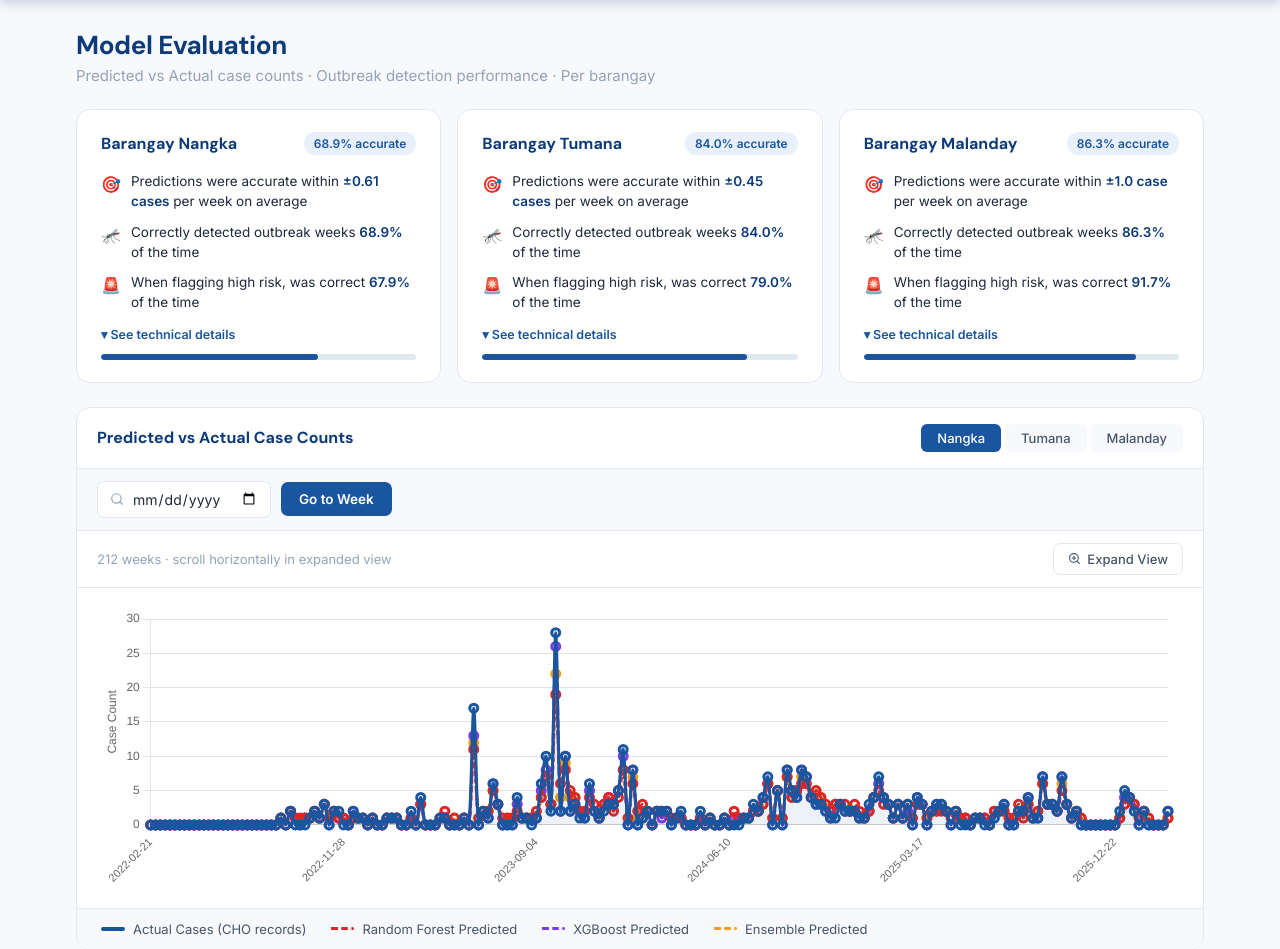
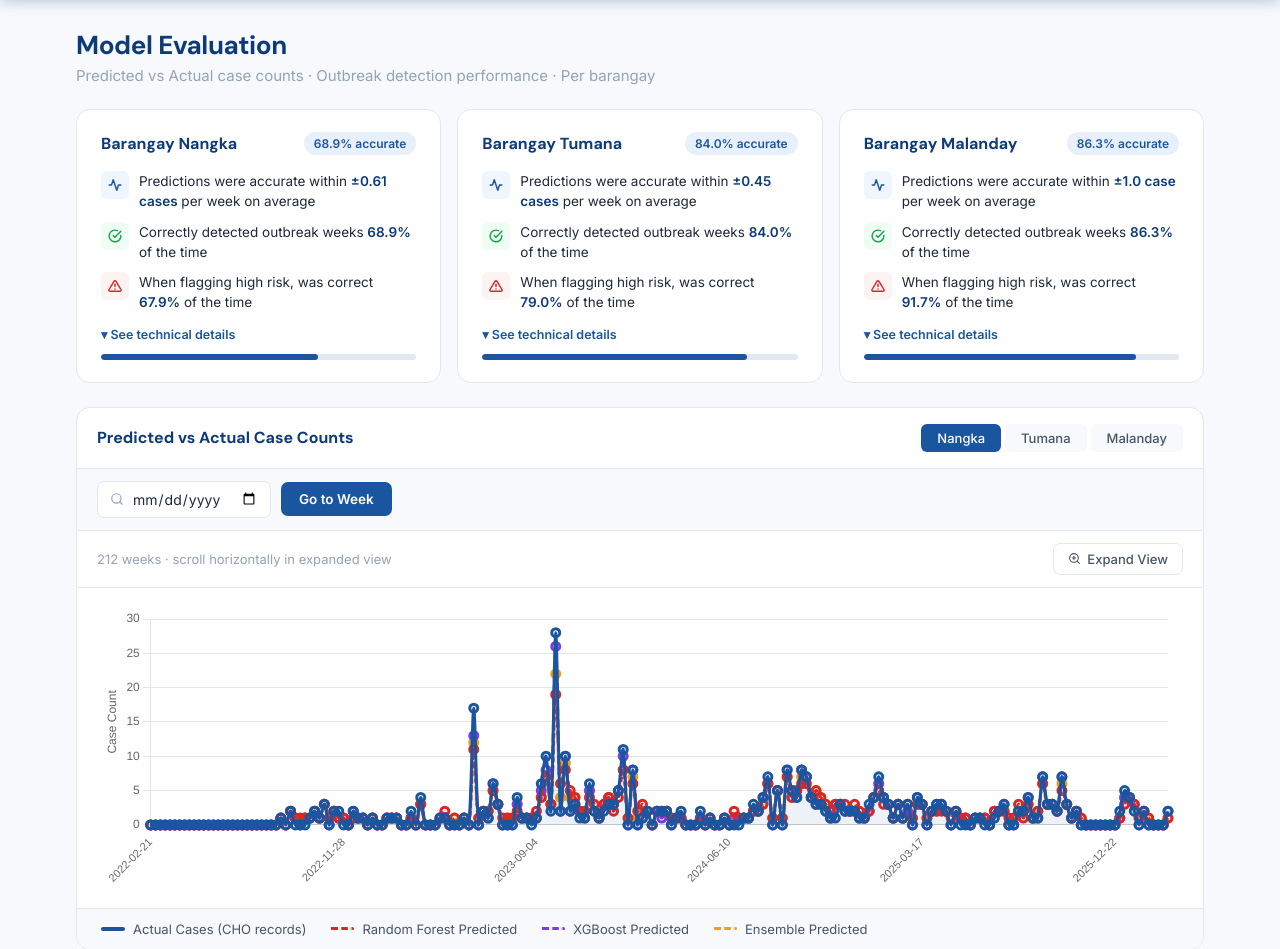
Before and after one commit to DevNigelSan/DengueTect, a Flask app: page /evaluation in a window 1280 px wide. Shown: the part 72-1021 px from the top of the page. Run offline with Flask 3, Linux system fonts and the light colour scheme; the visitor is signed in with stand-in values (Sample User, id 1); parts of the project's set-up code (start-up, migrations or seed data) failed here and were passed over.

Commit message:
Replace emoji icons with styled SVG icons on evaluation cards

```diff
--- a/app/static/css/evaluation.css
+++ b/app/static/css/evaluation.css
@@ -333,10 +333,18 @@
 }
 
 .eval-plain-icon {
-  font-size: 16px;
+  width: 28px;
+  height: 28px;
+  border-radius: 6px;
+  display: flex;
+  align-items: center;
+  justify-content: center;
   flex-shrink: 0;
-  margin-top: 1px;
 }
+
+.eval-plain-icon.blue  { background: #EFF6FF; color: var(--blue-primary); }
+.eval-plain-icon.green { background: #F0FDF4; color: var(--green-safe); }
+.eval-plain-icon.red   { background: #FEF2F2; color: var(--red-alert); }
 
 .eval-plain-text strong {
   color: var(--blue-deep);
--- a/app/templates/evaluation.html
+++ b/app/templates/evaluation.html
@@ -79,8 +79,12 @@
 
         <!-- PLAIN LANGUAGE DEFAULT VIEW -->
         <div class="eval-card-plain">
-          <div class="eval-plain-stat">
-            <div class="eval-plain-icon">🎯</div>
+                    <div class="eval-plain-stat">
+            <div class="eval-plain-icon blue">
+              <svg width="14" height="14" viewBox="0 0 24 24" fill="none" stroke="currentColor" stroke-width="2.5" stroke-linecap="round" stroke-linejoin="round">
+                <polyline points="22 12 18 12 15 21 9 3 6 12 2 12"/>
+              </svg>
+            </div>
             <div class="eval-plain-text">
               Predictions were accurate within
               <strong>±{{ data.avg_error }} case{{ 's' if data.avg_error != 1 else '' }}</strong>
@@ -88,14 +92,25 @@
             </div>
           </div>
           <div class="eval-plain-stat">
-            <div class="eval-plain-icon">🦟</div>
+            <div class="eval-plain-icon green">
+              <svg width="14" height="14" viewBox="0 0 24 24" fill="none" stroke="currentColor" stroke-width="2.5" stroke-linecap="round" stroke-linejoin="round">
+                <path d="M22 11.08V12a10 10 0 1 1-5.93-9.14"/>
+                <polyline points="22 4 12 14.01 9 11.01"/>
+              </svg>
+            </div>
             <div class="eval-plain-text">
               Correctly detected outbreak weeks
               <strong>{{ data.accuracy }}%</strong> of the time
             </div>
           </div>
           <div class="eval-plain-stat">
-            <div class="eval-plain-icon">🚨</div>
+            <div class="eval-plain-icon red">
+              <svg width="14" height="14" viewBox="0 0 24 24" fill="none" stroke="currentColor" stroke-width="2.5" stroke-linecap="round" stroke-linejoin="round">
+                <path d="M10.29 3.86L1.82 18a2 2 0 0 0 1.71 3h16.94a2 2 0 0 0 1.71-3L13.71 3.86a2 2 0 0 0-3.42 0z"/>
+                <line x1="12" y1="9" x2="12" y2="13"/>
+                <line x1="12" y1="17" x2="12.01" y2="17"/>
+              </svg>
+            </div>
             <div class="eval-plain-text">
               When flagging high risk, was correct
               <strong>{{ data.precision }}%</strong> of the time
```
